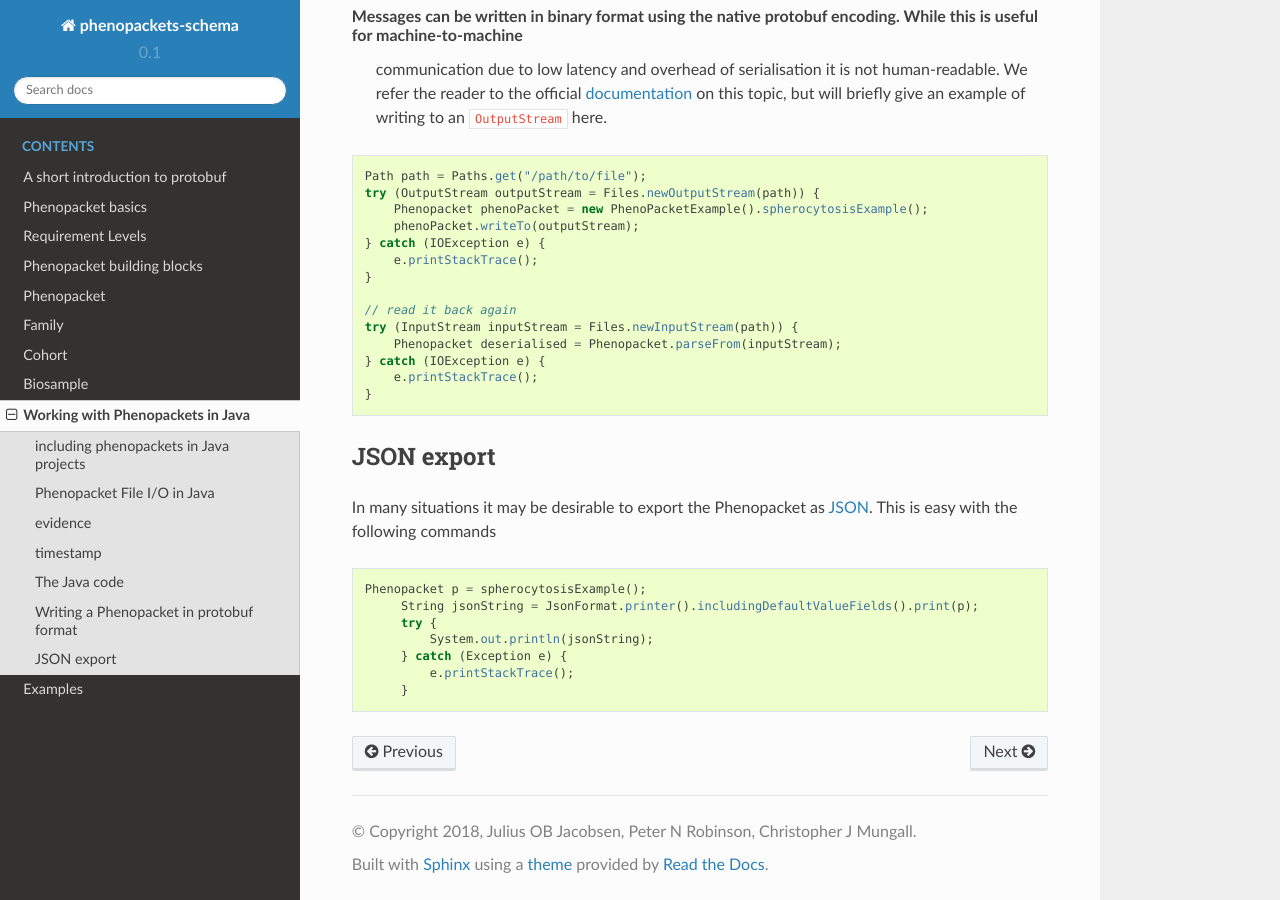
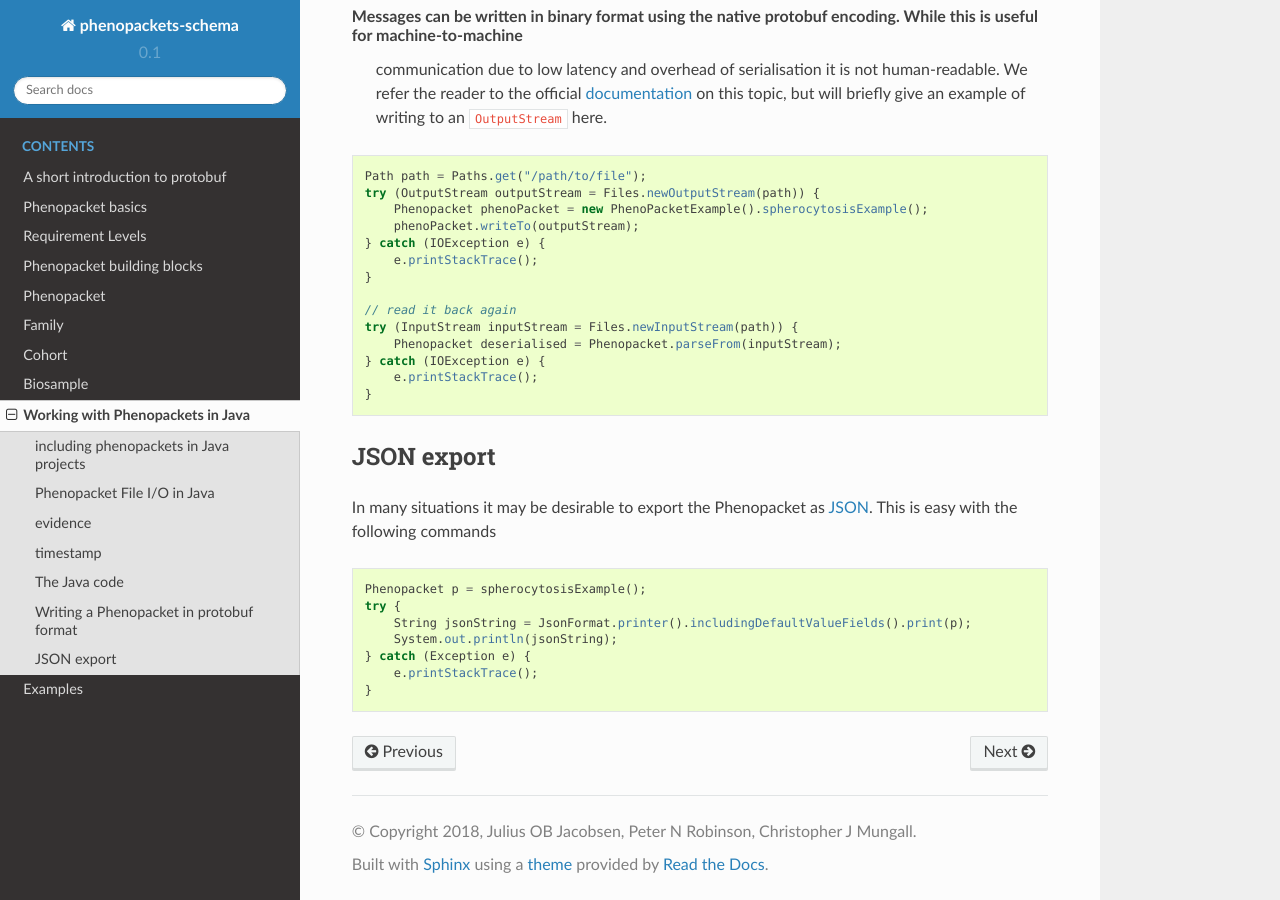
Before and after one commit to phenopackets/phenopacket-schema, a Sphinx documentation site: the page built from docs/java.rst, in a window 1280 px wide and 900 px high, scrolled down 2207 px. Built offline with Sphinx 7.4.7 and the Read the Docs theme 2.0.0, drawn with Linux system fonts in a browser that asks for light colours.

```diff
--- a/docs/java.rst
+++ b/docs/java.rst
@@ -157,9 +157,9 @@ the following commands
 
 .. code-block:: java
 
-   Phenopacket p = spherocytosisExample();
-        String jsonString = JsonFormat.printer().includingDefaultValueFields().print(p);
+        Phenopacket p = spherocytosisExample();
         try {
+            String jsonString = JsonFormat.printer().includingDefaultValueFields().print(p);
             System.out.println(jsonString);
         } catch (Exception e) {
             e.printStackTrace();
```
